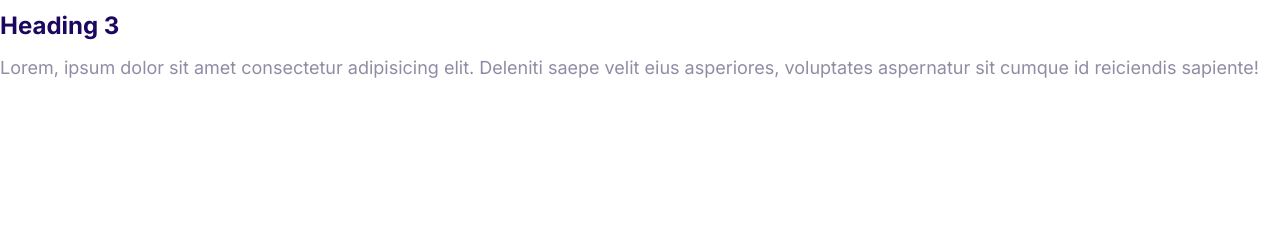
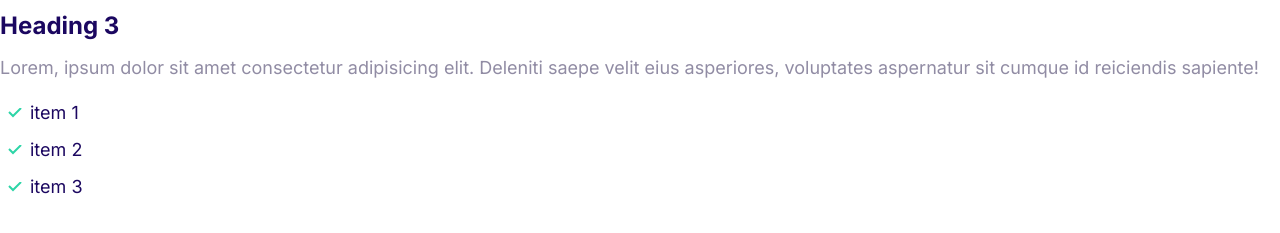
Before and after one commit to ishayzikri/Shashify, a plain HTML site: page index.html in a window 1280 px wide. Shown: the part 283-516 px from the top of the page. Drawn offline with Linux system fonts and the light colour scheme.

Commit message:
lists commit

```diff
--- a/css/styles.css
+++ b/css/styles.css
@@ -109,3 +109,31 @@ a{
         font-size: 1.2rem;
     }
 }
+
+/*lists*/
+.list{
+    list-style: none;
+    padding-left: 0;
+    color:var(--color-heading);
+    font-size: bold;
+}
+.list--inline .list__item{
+    display: inline-block;
+    margin-right: 2rem;
+}
+
+.list--tick{
+    list-style-image:url(../images/tick.svg) ;
+    padding-left: 3rem;
+}
+
+.list--tick .list__item{
+    padding-left: 0.5rem;
+    margin-bottom: 1rem;
+}
+
+@media screen and (min-width:1024px) {
+    .list--tick .list__item{
+        padding-left: 0;
+    }
+}
--- a/index.html
+++ b/index.html
@@ -17,5 +17,10 @@
     <h3>Heading 3</h3>
     <p>Lorem, ipsum dolor sit amet consectetur adipisicing elit. Deleniti saepe velit eius asperiores, voluptates aspernatur sit cumque id reiciendis sapiente!</p>
 
+    <ul class="list list--tick">
+        <li class="list__item">item 1</li>
+        <li class="list__item">item 2</li>
+        <li class="list__item">item 3</li>
+    </ul>
 </body>
 </html>
```
Also changed, not shown: components/lists.html (added, +5 -0 lines), images/tick.svg (added).
